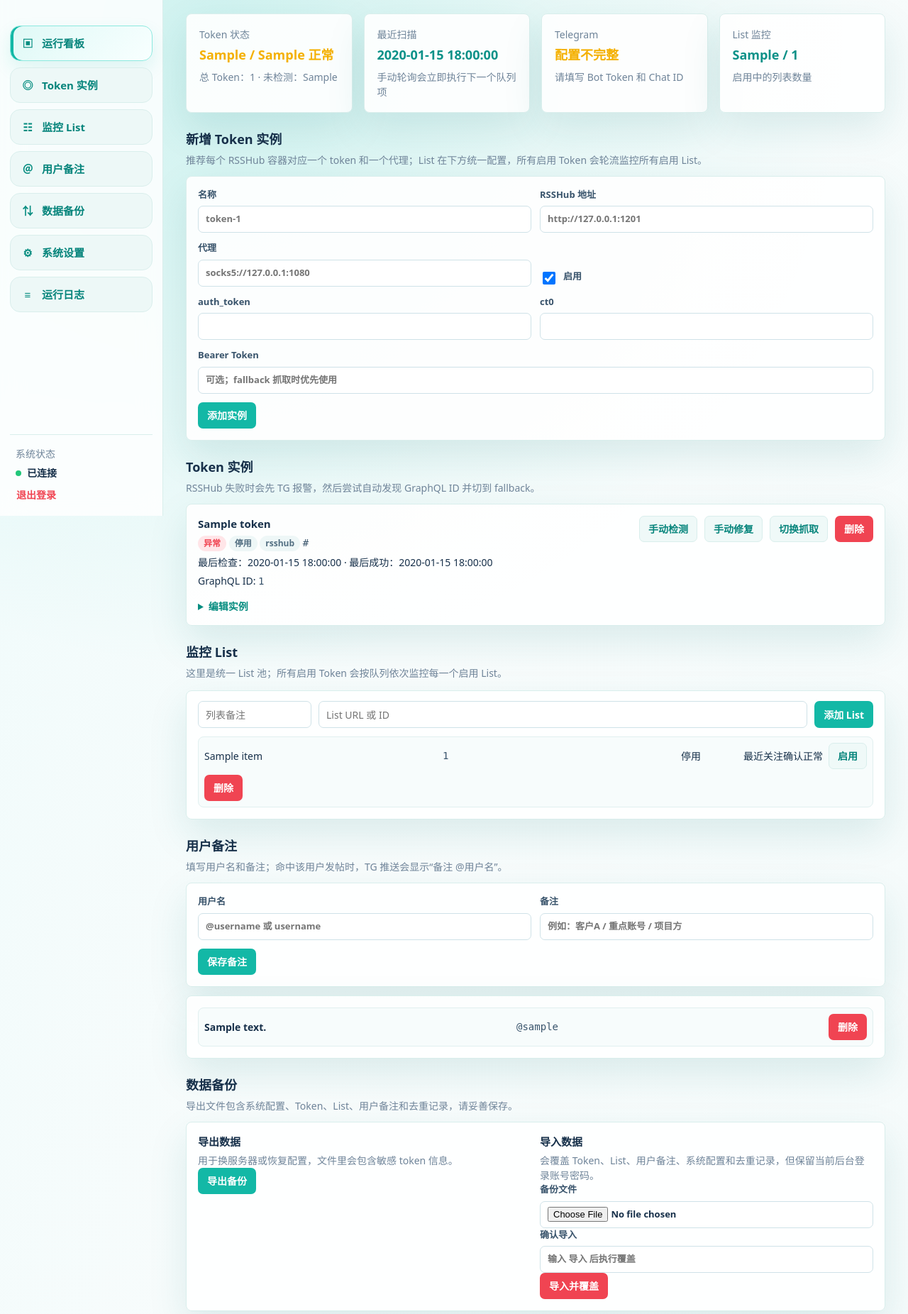
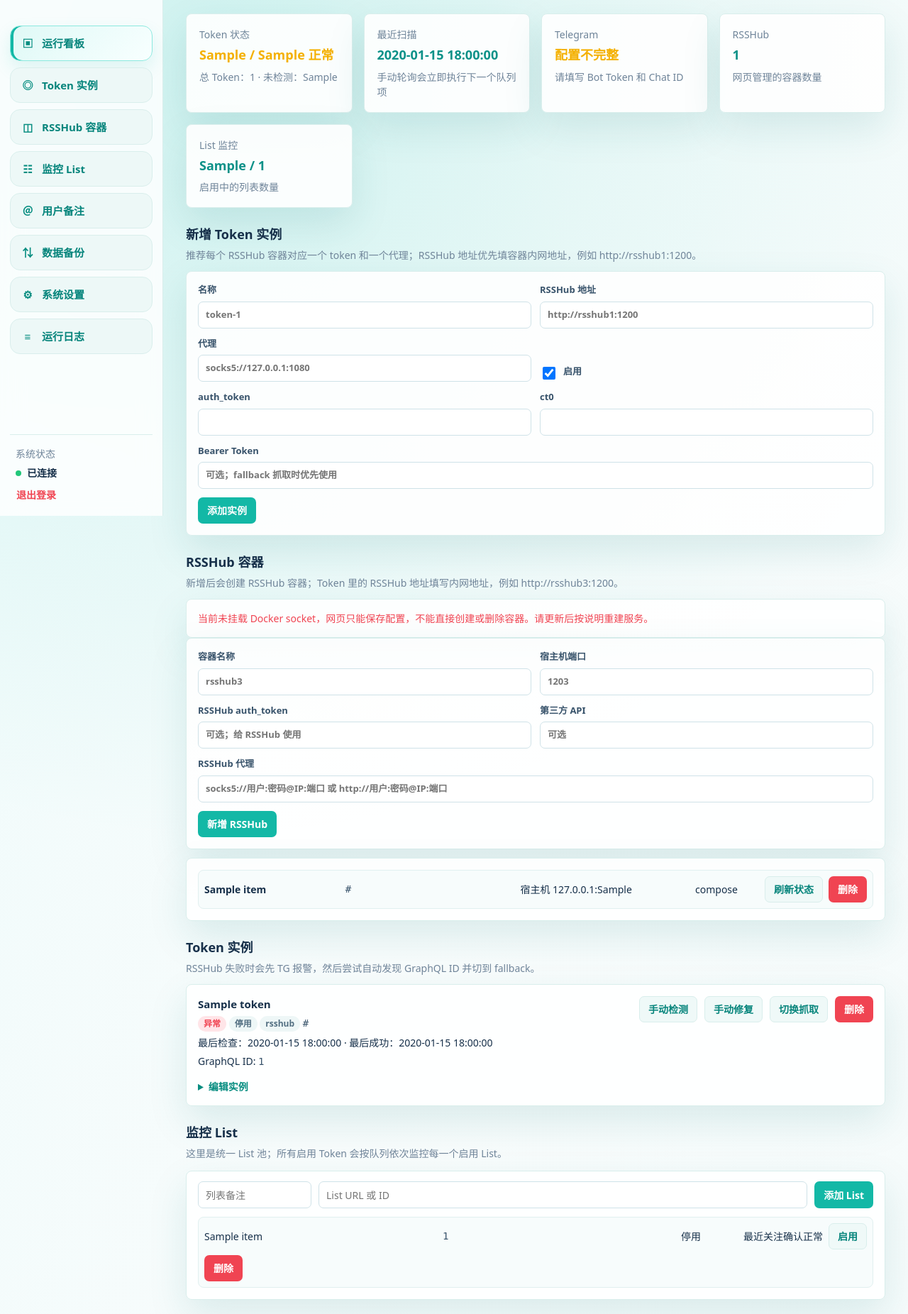
Before and after one commit to mmk58860-code/tuite-tg, a FastAPI app: template app/templates/index.html in a window 1280 px wide. Shown: the part 73-1925 px from the top of the page at 71% size. Run offline with FastAPI, Linux system fonts and the light colour scheme; the template is opened without the code that fills it: most values are stand-ins (such as "Sample title", 1, 10 or a date in 2020).

Commit message:
Manage RSSHub containers from dashboard

```diff
--- a/app/main.py
+++ b/app/main.py
@@ -16,6 +16,7 @@ from sqlalchemy.orm import Session
 from . import auth
 from .database import (
     Log,
+    RsshubInstance,
     SeenItem,
     Setting,
     TokenListState,
@@ -29,6 +30,13 @@ from .database import (
     session_scope,
     set_setting,
     utc_now,
+)
+from .docker_manager import (
+    DockerManagerError,
+    create_rsshub_container,
+    docker_available,
+    inspect_container,
+    remove_container,
 )
 from .notifier import format_alert, send_telegram
 from .watcher import attempt_graphql_repair, snapshot_list, snapshot_token, watcher
@@ -87,6 +95,19 @@ USER_ALIAS_EXPORT_FIELDS = [
     "created_at",
     "updated_at",
 ]
+RSSHUB_EXPORT_FIELDS = [
+    "id",
+    "name",
+    "host_port",
+    "internal_url",
+    "twitter_auth_token",
+    "third_party_api",
+    "proxy_uri",
+    "container_id",
+    "status",
+    "created_at",
+    "updated_at",
+]
 PROTECTED_IMPORT_SETTINGS = {"admin_username", "admin_password_hash"}
 templates.env.filters["beijing_time"] = lambda value: format_beijing_time(value)
 
@@ -118,7 +139,28 @@ def ensure_defaults() -> None:
         for key, value in defaults.items():
             if not get_setting(db, key, ""):
                 set_setting(db, key, value)
+        ensure_default_rsshub_rows(db)
         add_log(db, "INFO", "Tuite TG 已启动")
+
+
+def ensure_default_rsshub_rows(db: Session) -> None:
+    defaults = [
+        ("rsshub1", 1201),
+        ("rsshub2", 1202),
+    ]
+    for name, host_port in defaults:
+        exists = db.query(RsshubInstance).filter(RsshubInstance.name == name).first()
+        if not exists:
+            db.add(
+                RsshubInstance(
+                    name=name,
+                    host_port=host_port,
+                    internal_url=f"http://{name}:1200",
+                    status="compose",
+                    created_at=utc_now(),
+                    updated_at=utc_now(),
+                )
+            )
 
 
 def wants_html(request: Request) -> bool:
@@ -163,6 +205,7 @@ async def index(
         return RedirectResponse("/login", status_code=303)
     tokens = db.query(TokenInstance).order_by(TokenInstance.id.asc()).all()
     lists = db.query(WatchList).filter(WatchList.token_id == 0).order_by(WatchList.id.asc()).all()
+    rsshub_instances = db.query(RsshubInstance).order_by(RsshubInstance.host_port.asc()).all()
     aliases = db.query(UserAlias).order_by(UserAlias.username.asc()).all()
     logs = db.query(Log).order_by(Log.id.desc()).limit(120).all()
     settings = {
@@ -180,6 +223,7 @@ async def index(
         "unchecked_tokens": sum(1 for token in tokens if token.enabled and not token.last_checked_at and not token.last_success_at and not token.last_error),
         "total_lists": len(lists),
         "enabled_lists": sum(1 for item in lists if item.enabled),
+        "total_rsshub": len(rsshub_instances),
         "last_checked_at": last_checked,
         "telegram_ready": bool(settings["telegram_bot_token"] and settings["telegram_chat_id"]),
     }
@@ -189,6 +233,8 @@ async def index(
             "request": request,
             "tokens": tokens,
             "lists": lists,
+            "rsshub_instances": rsshub_instances,
+            "docker_available": docker_available(),
             "logs": logs,
             "settings": settings,
             "stats": stats,
@@ -284,6 +330,10 @@ async def export_data(
             serialize_row(item, LIST_EXPORT_FIELDS)
             for item in db.query(WatchList).order_by(WatchList.id.asc()).all()
         ],
+        "rsshub_instances": [
+            serialize_row(item, RSSHUB_EXPORT_FIELDS)
+            for item in db.query(RsshubInstance).order_by(RsshubInstance.id.asc()).all()
+        ],
         "seen_items": [
             serialize_row(item, SEEN_EXPORT_FIELDS)
             for item in db.query(SeenItem).order_by(SeenItem.id.asc()).all()
@@ -325,6 +375,7 @@ async def import_data(
         db.query(TokenListState).delete()
         db.query(SeenItem).delete()
         db.query(WatchList).delete()
+        db.query(RsshubInstance).delete()
         db.query(TokenInstance).delete()
         db.query(UserAlias).delete()
 
@@ -349,6 +400,12 @@ async def import_data(
 
         for item in payload.get("seen_items", []):
             db.add(SeenItem(**clean_payload(item, SEEN_EXPORT_FIELDS)))
+
+        for item in payload.get("rsshub_instances", []):
+            clean = clean_payload(item, RSSHUB_EXPORT_FIELDS)
+            clean["container_id"] = ""
+            clean["status"] = "imported"
+            db.add(RsshubInstance(**clean))
 
         for item in payload.get("user_aliases", []):
             db.add(UserAlias(**clean_payload(item, USER_ALIAS_EXPORT_FIELDS)))
@@ -541,6 +598,104 @@ async def toggle_fallback(
     return RedirectResponse(token_anchor(token_id), status_code=303)
 
 
+@app.post("/rsshub")
+async def create_rsshub(
+    name: str = Form(...),
+    host_port: int = Form(...),
+    twitter_auth_token: str = Form(""),
+    third_party_api: str = Form(""),
+    proxy_uri: str = Form(""),
+    db: Session = Depends(get_db),
+    _: str = Depends(current_user_from_cookie),
+):
+    clean_name = sanitize_container_name(name)
+    if not clean_name:
+        add_log(db, "ERROR", "RSSHub 创建失败：名称不能为空")
+        return RedirectResponse("/#rsshub", status_code=303)
+    if host_port < 1 or host_port > 65535:
+        add_log(db, "ERROR", "RSSHub 创建失败：端口必须在 1-65535 之间")
+        return RedirectResponse("/#rsshub", status_code=303)
+    exists = (
+        db.query(RsshubInstance)
+        .filter((RsshubInstance.name == clean_name) | (RsshubInstance.host_port == host_port))
+        .first()
+    )
+    if exists:
+        add_log(db, "ERROR", "RSSHub 创建失败：名称或端口已存在")
+        return RedirectResponse("/#rsshub", status_code=303)
+    try:
+        info = create_rsshub_container(
+            clean_name,
+            host_port,
+            twitter_auth_token.strip(),
+            third_party_api.strip(),
+            proxy_uri.strip(),
+        )
+        status = info.status
+        container_id = info.container_id
+        add_log(db, "INFO", f"RSSHub 容器已创建: {clean_name}，Token 里填写 http://{clean_name}:1200")
+    except DockerManagerError as exc:
+        status = "create_failed"
+        container_id = ""
+        add_log(db, "ERROR", f"RSSHub 容器创建失败: {exc}")
+    db.add(
+        RsshubInstance(
+            name=clean_name,
+            host_port=host_port,
+            internal_url=f"http://{clean_name}:1200",
+            twitter_auth_token=twitter_auth_token.strip(),
+            third_party_api=third_party_api.strip(),
+            proxy_uri=proxy_uri.strip(),
+            container_id=container_id,
+            status=status,
+            created_at=utc_now(),
+            updated_at=utc_now(),
+        )
+    )
+    return RedirectResponse("/#rsshub", status_code=303)
+
+
+@app.post("/rsshub/{rsshub_id}/refresh")
+async def refresh_rsshub(
+    rsshub_id: int,
+    db: Session = Depends(get_db),
+    _: str = Depends(current_user_from_cookie),
+):
+    item = db.query(RsshubInstance).filter(RsshubInstance.id == rsshub_id).first()
+    if item and item.container_id:
+        try:
+            info = inspect_container(item.container_id)
+            item.status = info.status
+            item.updated_at = utc_now()
+            add_log(db, "INFO", f"RSSHub 状态已刷新: {item.name} -> {item.status}")
+        except DockerManagerError as exc:
+            item.status = "unknown"
+            item.updated_at = utc_now()
+            add_log(db, "ERROR", f"RSSHub 状态刷新失败: {exc}")
+    return RedirectResponse("/#rsshub", status_code=303)
+
+
+@app.post("/rsshub/{rsshub_id}/delete")
+async def delete_rsshub(
+    rsshub_id: int,
+    db: Session = Depends(get_db),
+    _: str = Depends(current_user_from_cookie),
+):
+    item = db.query(RsshubInstance).filter(RsshubInstance.id == rsshub_id).first()
+    if item:
+        if item.status == "compose":
+            add_log(db, "ERROR", f"内置 RSSHub 服务不能从网页删除: {item.name}")
+            return RedirectResponse("/#rsshub", status_code=303)
+        if item.container_id:
+            try:
+                remove_container(item.container_id)
+                add_log(db, "INFO", f"RSSHub 容器已删除: {item.name}")
+            except DockerManagerError as exc:
+                add_log(db, "ERROR", f"RSSHub 容器删除失败: {exc}")
+        db.delete(item)
+    return RedirectResponse("/#rsshub", status_code=303)
+
+
 @app.post("/lists")
 async def save_list(
     name: str = Form(""),
@@ -638,6 +793,14 @@ def normalize_username(value: str) -> str:
     return value.lower()
 
 
+def sanitize_container_name(value: str) -> str:
+    import re
+
+    value = value.strip().lower()
+    value = re.sub(r"[^a-z0-9_.-]+", "-", value)
+    return value.strip("-._")
+
+
 def serialize_row(row: object, fields: list[str]) -> dict[str, object]:
     data: dict[str, object] = {}
     for field in fields:
--- a/app/static/style.css
+++ b/app/static/style.css
@@ -254,6 +254,7 @@ p {
 
 .settings-grid,
 .token-form,
+.rsshub-form,
 .backup-grid,
 .alias-form {
   display: grid;
@@ -477,6 +478,10 @@ summary {
   border-radius: 8px;
 }
 
+.rsshub-row {
+  grid-template-columns: minmax(110px, 0.8fr) minmax(180px, 1fr) minmax(170px, 1fr) 90px auto auto;
+}
+
 .logs {
   display: grid;
   gap: 8px;
@@ -554,6 +559,7 @@ summary {
   .metric-grid,
   .settings-grid,
   .token-form,
+  .rsshub-form,
   .backup-grid,
   .alias-form,
   .alias-row,
--- a/app/templates/base.html
+++ b/app/templates/base.html
@@ -20,6 +20,7 @@
         <nav class="side-nav" aria-label="主菜单">
           <a class="active" href="#dashboard"><span>▣</span>运行看板</a>
           <a href="#tokens-list"><span>◎</span>Token 实例</a>
+          <a href="#rsshub"><span>◫</span>RSSHub 容器</a>
           <a href="#lists"><span>☷</span>监控 List</a>
           <a href="#aliases"><span>＠</span>用户备注</a>
           <a href="#backup"><span>⇅</span>数据备份</a>
--- a/app/templates/index.html
+++ b/app/templates/index.html
@@ -22,6 +22,11 @@
       <p>{{ '可以发送通知' if stats.telegram_ready else '请填写 Bot Token 和 Chat ID' }}</p>
     </article>
     <article class="metric-card">
+      <span>RSSHub</span>
+      <strong>{{ stats.total_rsshub }}</strong>
+      <p>网页管理的容器数量</p>
+    </article>
+    <article class="metric-card">
       <span>List 监控</span>
       <strong>{{ stats.enabled_lists }} / {{ stats.total_lists }}</strong>
       <p>启用中的列表数量</p>
@@ -33,7 +38,7 @@
   <div class="section-head">
     <div>
       <h2>新增 Token 实例</h2>
-      <p>推荐每个 RSSHub 容器对应一个 token 和一个代理；List 在下方统一配置，所有启用 Token 会轮流监控所有启用 List。</p>
+      <p>推荐每个 RSSHub 容器对应一个 token 和一个代理；RSSHub 地址优先填容器内网地址，例如 http://rsshub1:1200。</p>
     </div>
   </div>
   <form class="panel token-form" method="post" action="/tokens">
@@ -41,7 +46,7 @@
       <input name="name" required placeholder="token-1">
     </label>
     <label>RSSHub 地址
-      <input name="rsshub_url" required placeholder="http://127.0.0.1:1201">
+      <input name="rsshub_url" required placeholder="http://rsshub1:1200">
     </label>
     <label>代理
       <input name="proxy_url" placeholder="socks5://127.0.0.1:1080">
@@ -63,6 +68,68 @@
       <button type="submit">添加实例</button>
     </div>
   </form>
+</section>
+
+<section class="band" id="rsshub">
+  <div class="section-head">
+    <div>
+      <h2>RSSHub 容器</h2>
+      <p>新增后会创建 RSSHub 容器；Token 里的 RSSHub 地址填写内网地址，例如 http://rsshub3:1200。</p>
+    </div>
+  </div>
+  {% if not docker_available %}
+    <div class="panel error-text">
+      当前未挂载 Docker socket，网页只能保存配置，不能直接创建或删除容器。请更新后按说明重建服务。
+    </div>
+  {% endif %}
+  <form class="panel rsshub-form" method="post" action="/rsshub">
+    <label>容器名称
+      <input name="name" required placeholder="rsshub3">
+    </label>
+    <label>宿主机端口
+      <input name="host_port" type="number" min="1" max="65535" required placeholder="1203">
+    </label>
+    <label>RSSHub auth_token
+      <input name="twitter_auth_token" autocomplete="off" placeholder="可选；给 RSSHub 使用">
+    </label>
+    <label>第三方 API
+      <input name="third_party_api" autocomplete="off" placeholder="可选">
+    </label>
+    <label class="span-2">RSSHub 代理
+      <input name="proxy_uri" placeholder="socks5://用户:密码@IP:端口 或 http://用户:密码@IP:端口">
+    </label>
+    <div class="actions span-2">
+      <button type="submit">新增 RSSHub</button>
+    </div>
+  </form>
+  <div class="panel table">
+    {% for item in rsshub_instances %}
+      <div class="row rsshub-row">
+        <strong>{{ item.name }}</strong>
+        <code>{{ item.internal_url }}</code>
+        <span>宿主机 127.0.0.1:{{ item.host_port }}</span>
+        <span>{{ item.status }}</span>
+        {% if item.container_id %}
+          <form method="post" action="/rsshub/{{ item.id }}/refresh">
+            <button type="submit" class="secondary">刷新状态</button>
+          </form>
+          <form method="post" action="/rsshub/{{ item.id }}/delete" data-confirm="确认删除 RSSHub 容器：{{ item.name }} 吗？">
+            <button type="submit" class="danger">删除</button>
+          </form>
+        {% elif item.status == 'compose' %}
+          <span class="muted">内置服务</span>
+          <span class="muted">不可删除</span>
+        {% else %}
+          <span class="muted">未创建</span>
+          <form method="post" action="/rsshub/{{ item.id }}/delete" data-confirm="确认删除 RSSHub 记录：{{ item.name }} 吗？">
+            <button type="submit" class="danger">删除</button>
+          </form>
+        {% endif %}
+      </div>
+    {% else %}
+      <p class="muted">暂无网页管理的 RSSHub 容器。已有 compose 里的 rsshub1/rsshub2 仍可手动填写使用。</p>
+    {% endfor %}
+  </div>
 </section>
 
 <section class="band" id="tokens-list">
--- a/docker-compose.yml
+++ b/docker-compose.yml
@@ -7,7 +7,10 @@ services:
       - .env
     volumes:
       - ./data:/app/data
+      - /var/run/docker.sock:/var/run/docker.sock
     restart: unless-stopped
+    environment:
+      DOCKER_NETWORK: tuite-tg_default
 
   # 示例：每个 RSSHub 实例绑定一个 token 和一个代理。
   # 实际使用时复制 rsshub1 到 rsshub10，并修改端口、token、代理。
```
Also changed, not shown: app/database.py (+16 -0 lines), app/docker_manager.py (added, +106 -0 lines).
